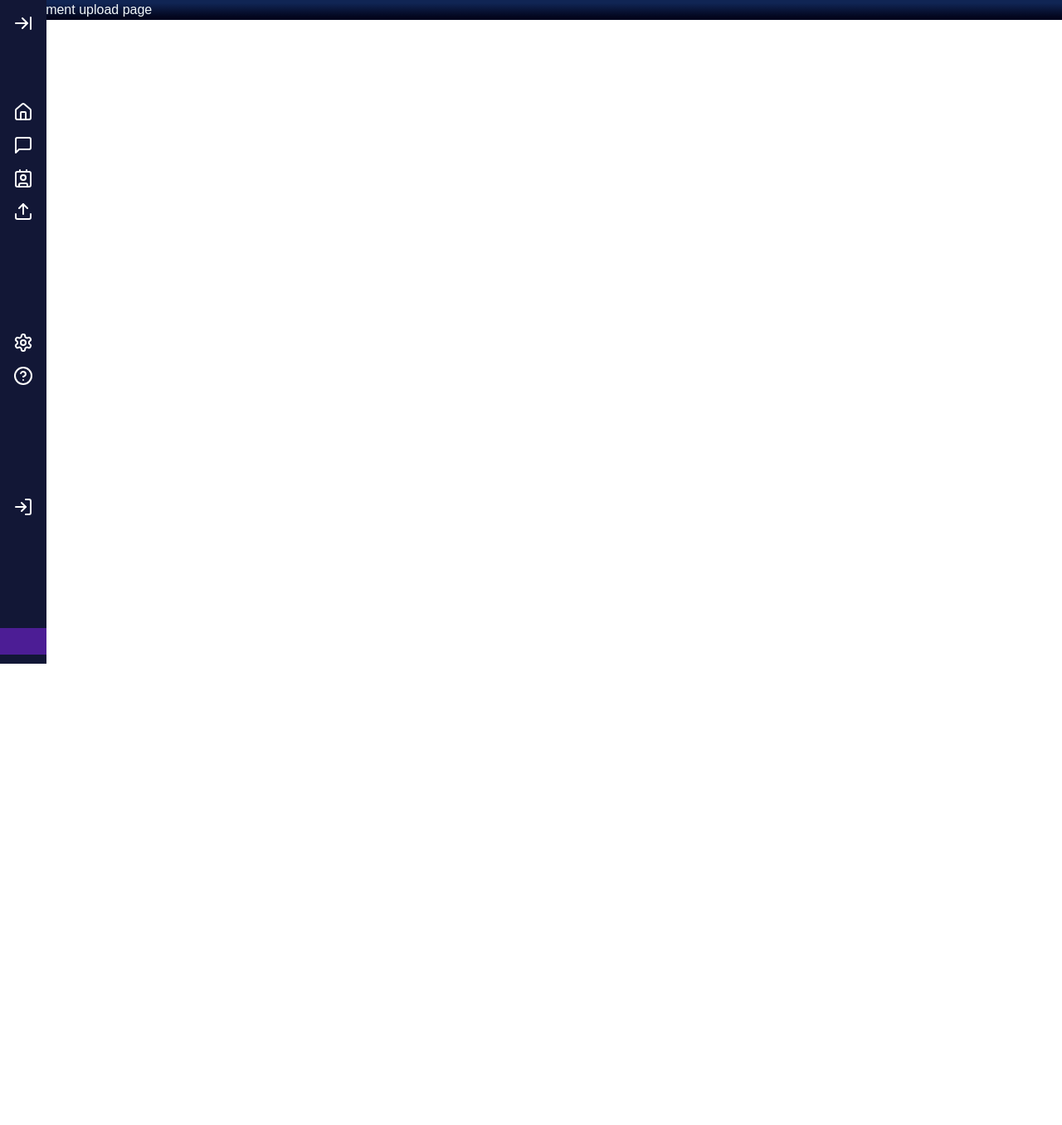
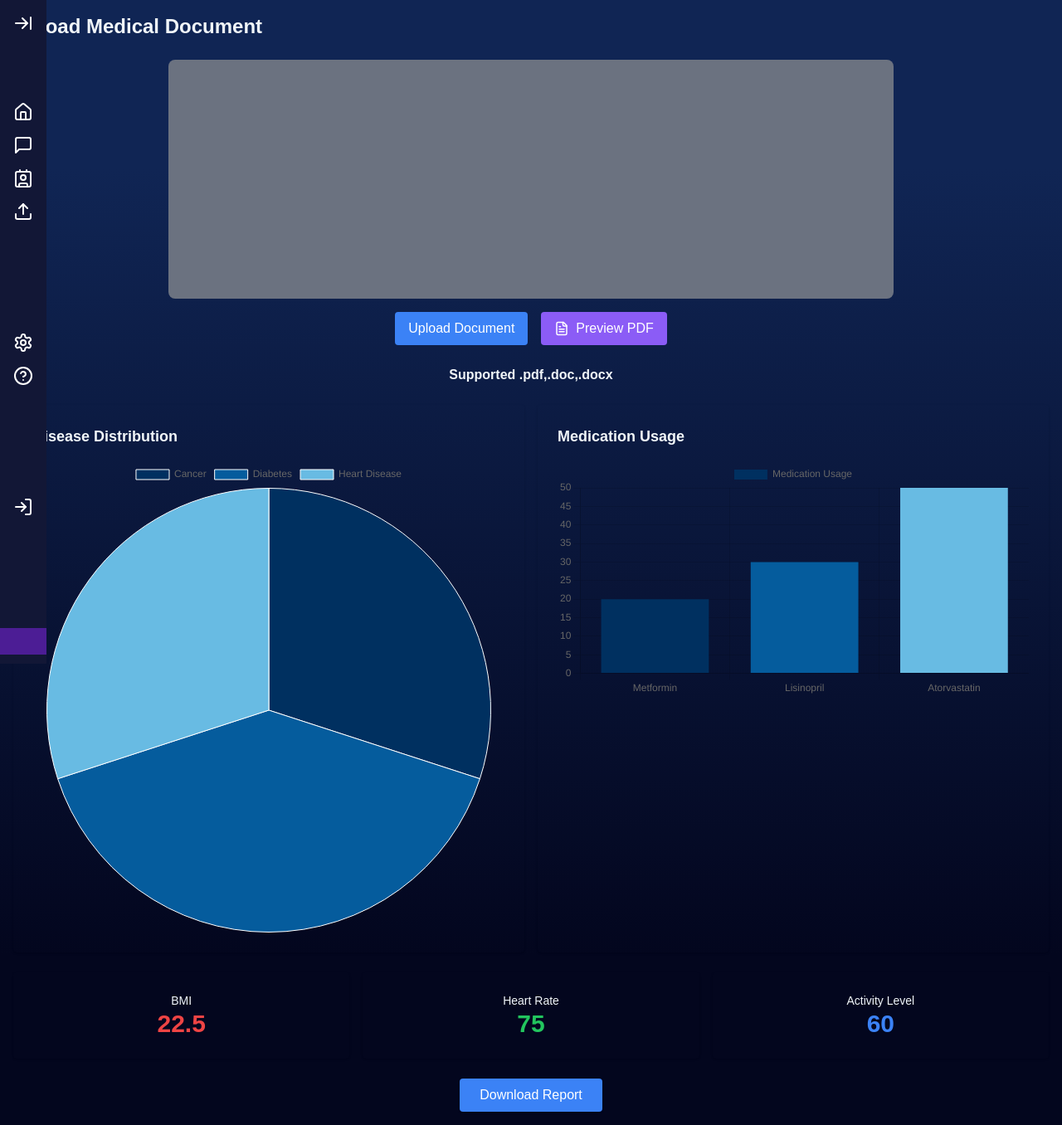
Before and after one commit to muhammedshibilm/MediGen, a Next.js app: page /document-upload in a window 1280 px wide. Shown: the whole page at 83% size. Before the commit the page ends 800 px from the top, so only its background shows below. Built offline with nearby package versions, Linux system fonts and the light colour scheme; no server answers.

Commit message:
Add Document Upload page with chart visualizations for disease distribution and medication usage; integrate Sidebar component and enhance file upload functionality

```diff
--- a/app/document-upload/page.tsx
+++ b/app/document-upload/page.tsx
@@ -1,17 +1,124 @@
+"use client";
+
 import SideBar from "@/components/Sidebar";
-import { Metadata } from "next";
+import { Pie, Bar } from "react-chartjs-2";
+import { FileText } from "lucide-react";
 
-export const metadata: Metadata = {
-    title: "Upload",
-    description: "This is the Document Upload page ",
+import {
+  Chart as ChartJS,
+  ArcElement,
+  Tooltip,
+  Legend,
+  CategoryScale,
+  LinearScale,
+  BarElement,
+  Title,
+} from "chart.js";
+
+ChartJS.register(
+  ArcElement,
+  Tooltip,
+  Legend,
+  CategoryScale,
+  LinearScale,
+  BarElement,
+  Title
+);
+
+export default function DocumentUpload() {
+  // Pie chart data
+  const diseaseData = {
+    labels: ["Cancer", "Diabetes", "Heart Disease"],
+    datasets: [
+      {
+        data: [30, 40, 30],
+        backgroundColor: ["#003060", "#055C9D", "#68BBE3"],
+        borderWidth: 1,
+      },
+    ],
   };
 
+  // Bar chart data
+  const medicationData = {
+    labels: ["Metformin", "Lisinopril", "Atorvastatin"],
+    datasets: [
+      {
+        label: "Medication Usage",
+        data: [20, 30, 50],
+        backgroundColor: ["#003060", "#055C9D", "#68BBE3"],
+      },
+    ],
+  };
 
-export default function DocumentUpload(){
-    return(
-        <div>
-            <SideBar/>
-            its document upload page
+  return (
+    <div className="container  mx-auto p-4">
+      <SideBar />
+
+      <div className="flex flex-col">
+        <h1 className="text-2xl font-bold">Upload Medical Document</h1>
+        <div className="h-72 rounded-lg bg-gray-500 mt-6 w-[70%] self-center"></div>
+        <div className="flex justify-center space-x-4 mt-4">
+          <label
+            htmlFor="file-upload"
+            className="bg-blue-500 text-white px-4 py-2 rounded cursor-pointer"
+          >
+            Upload Document
+          </label>
+          <input
+            id="file-upload"
+            type="file"
+            className="hidden"
+            accept=".pdf,.doc,.docx"
+          />
+          <button className="bg-violet-500 text-white px-4 py-2 rounded flex items-center space-x-2">
+            <FileText size={18} />
+            <span>Preview PDF</span>
+          </button>
         </div>
-    );
+        <p className="font-semibold text-center mt-6">Supported  .pdf,.doc,.docx</p>
+      </div>
+
+      <div className="grid grid-cols-1 md:grid-cols-2 gap-4 mt-6">
+        {/* Disease Distribution */}
+        <div className=" p-6 rounded shadow">
+          <h2 className="text-lg font-semibold mb-4">Disease Distribution</h2>
+          <Pie data={diseaseData} />
+        </div>
+
+        {/* Medication Usage */}
+        <div className=" p-6 rounded shadow">
+          <h2 className="text-lg font-semibold mb-4">Medication Usage</h2>
+          <Bar data={medicationData} options={{ responsive: true }} />
+        </div>
+      </div>
+
+      {/* Health Summary */}
+      <div className="grid grid-cols-1 md:grid-cols-3 gap-4 mt-6">
+        {/* BMI */}
+        <div className=" p-6 rounded shadow text-center">
+          <h3 className="text-sm font-medium">BMI</h3>
+          <p className="text-3xl font-bold text-red-500">22.5</p>
+        </div>
+
+        {/* Heart Rate */}
+        <div className=" p-6 rounded shadow text-center">
+          <h3 className="text-sm font-medium">Heart Rate</h3>
+          <p className="text-3xl font-bold text-green-500">75</p>
+        </div>
+
+        {/* Activity Level */}
+        <div className="p-6 rounded shadow text-center">
+          <h3 className="text-sm font-medium">Activity Level</h3>
+          <p className="text-3xl font-bold text-blue-500">60</p>
+        </div>
+      </div>
+
+      {/* Download Report */}
+      <div className="text-center mt-6">
+        <button className="bg-blue-500 text-white px-6 py-2 rounded shadow">
+          Download Report
+        </button>
+      </div>
+    </div>
+  );
 }
--- a/package.json
+++ b/package.json
@@ -15,6 +15,7 @@
     "@radix-ui/react-slot": "^1.1.1",
     "@radix-ui/react-tooltip": "^1.1.6",
     "bcrypt": "^5.1.1",
+    "chart.js": "^4.4.7",
     "class-variance-authority": "^0.7.1",
     "clsx": "^2.1.1",
     "jose": "^5.9.6",
@@ -25,6 +26,7 @@
     "pg": "^8.13.1",
     "prisma": "^6.1.0",
     "react": "^18.3.1",
+    "react-chartjs-2": "^5.3.0",
     "react-dom": "^18.3.1",
     "sonner": "^1.7.1",
     "tailwind-merge": "^2.5.5",
```
Also changed, not shown: 1 other file (tests, documents, lock files or other folders).
